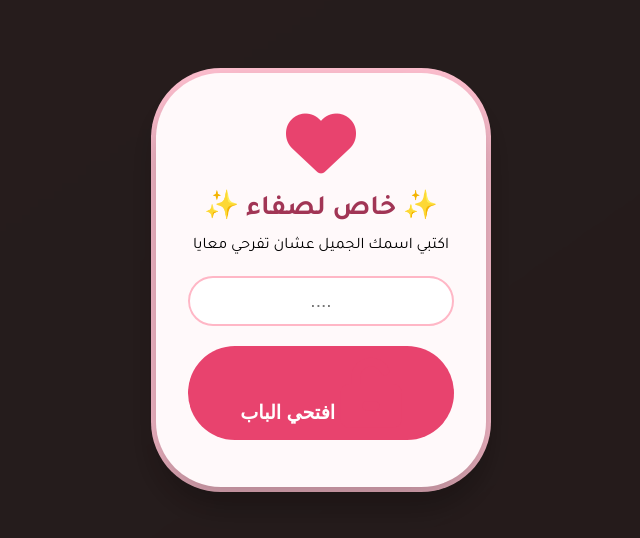
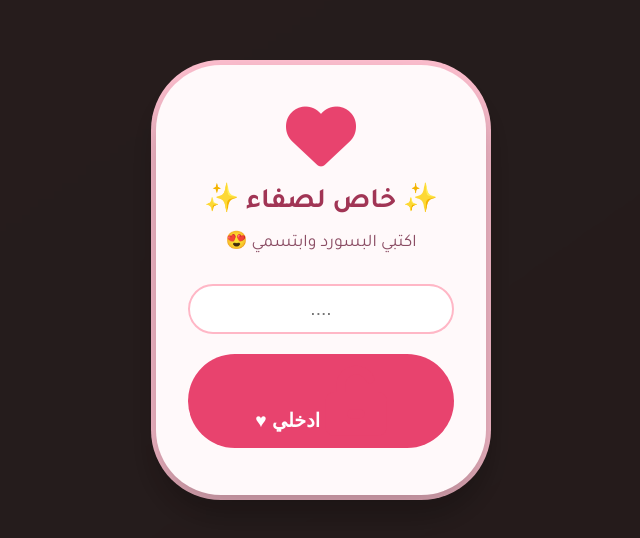
Before and after one commit to KingVIP123/-25, a plain HTML site: page index.html in a window 1280 px wide. Shown: the part 120-658 px from the top of the page, without its empty margins (319-959 px from the left). Drawn offline with nearby package versions, Linux system fonts and the light colour scheme.

Commit message:
Update index.html

```diff
--- a/index.html
+++ b/index.html
@@ -69,6 +69,11 @@
             color: #a13555;
             margin: 10px 0;
             font-size: 28px;
+        }
+        .password-card p {
+            color: #8b4d64;
+            margin-bottom: 10px;
+            font-size: 1.1rem;
         }
         .password-card input {
             width: 100%;
@@ -435,9 +440,9 @@
     <div class="password-card">
         <i class="fas fa-heart"></i>
         <h2>✨ خاص لصفاء ✨</h2>
-        <p>اكتبي اسمك الجميل عشان تفرحي معايا</p>
+        <p>اكتبي البسورد وابتسمي 😍</p>
         <input type="text" id="passInput" placeholder="...." autocomplete="off">
-        <button id="unlockBtn"><i class="fas fa-unlock-alt"></i> افتحي الباب</button>
+        <button id="unlockBtn"><i class="fas fa-unlock-alt"></i> ادخلي ♥</button>
         <div id="loginError" class="error-msg"></div>
     </div>
 </div>
@@ -510,7 +515,6 @@
             <iframe src="https://www.youtube.com/embed/u7MxCuYPQT4?si=WObcA8dPXPISuRm1" title="أغنيتك المفضلة يا صفاء" frameborder="0" allow="accelerometer; autoplay; clipboard-write; encrypted-media; gyroscope; picture-in-picture; web-share" referrerpolicy="strict-origin-when-cross-origin" allowfullscreen></iframe>
         </div>
 
-        <!-- تم تعديل النص حسب الطلب -->
         <div class="happy-message">
             <i class="fas fa-smile-wink"></i> ابتسمي مافي شي يستهل انتي الورده <i class="fas fa-smile-wink"></i>
         </div>
@@ -580,7 +584,7 @@
         document.getElementById('seconds').innerText = seconds < 10 ? '0'+seconds : seconds;
     }
 
-    // 30 صفحة (نفس المحتوى)
+    // 30 صفحة
     const pagesMessages = [
         "صفاء.. طيبة القلب اللي بتحسس كل اللي حواليها بالأمان.", "حنونة زي ما الأمهات بتحن، و كمان زيادة.", "رقتك تخلي الزهور تغار.", "صبورة و قوية، حتى لو الدنيا ضايقة.", "نقاء روحك باين من عينيك.", "ذكائك و حكمتك في أصعب المواقف.", "صفاء تعرف تسمع كويس و ده بيخلي الهموم تروح.", "ستيلك الجميل و أخلاقك العالية.", "عندك قدرة إنك تفرحي غيرك بضحكة.", "صفاء الحنونة، لما بتلمس إيدها على قلب حد.", "قلبك أبيض زي السكر، و كرمك و عطائك بدون حدود.", "حتى في صمتك بتحسي باللي حواليكي.", "شخصية قيادية بهدوء.", "جمال جوهرك هو سر جمالك الحقيقي.", "لما تكوني موجودة، كل حاجة بتبقى أحلى.", "طاقة إيجابية بتفوق الوصف.", "لطافتك اللي بتخليني أرضى بالدنيا كلها.", "حنينها للناس مش طبيعي.", "قوتك الناعمة تخلي أي شخص جنبك يحس بالأمان.", "حتى الفراشات بتعشق رقة تعاملك.", "جاذبية روحانية، قلبها مليان طمأنينة.", "إخلاصها نادر وفيّة.", "صباحك بيصحى في النفس شغف الحياة.", "مشاعرك الجياشة تطمئن القلوب.", "بتحسن تاخد بالها من تفاصيل صغيرة.", "حنية صفاء بتوصل لحد النجوم.", "رقيك في التعامل و تواضعك.", "صفاء صافية زي مية نبع.", "عطاؤها و سخائها بدون مقابل.", "صفاء.. أنتِ جميلة من جوا و برا دا دايمًا واضح."
     ];
@@ -608,16 +612,14 @@
     function nextBookPage() { goToBookPage(currentPageIndex+1); }
     function prevBookPage() { goToBookPage(currentPageIndex-1); }
 
-    // *********************************************
-    // لعبة الصندوق: 5 قلوب مع رسائل جديدة
-    // كلمة المرور: مجبش سرتي (نفس السابق)
+    // لعبة الصندوق: 5 قلوب
     const GAME_PASSWORD = "مجبش سرتي";
     const heartMessages = [
         "✨ صفاء، طيبتك بتصنع المعجزات. وجودك لوحده كفيل إنه يفرح أي زعلان. انتي نادرة ✨",
         "🌸 أنتِ نادرة مثل الياقوت، حنيتك بتلمس القلوب، وابتسامتك نور الدنيا. 🌸",
         "💖 صفاء، ديماً بتعطي أمل، وروحك الجميلة بتخلي الناس حواليكي مبسوطة. افتكري إنك مميزة و حنونة 💖",
-        "🌺 دايماً سندك ومعاكي .. في كل لحظة وفي كل مكان. أنتي مش لوحدك أبداً 🌺",      // القلب الرابع
-        "🌟 أجمل حد أنا عرفته وطيبه .. صفاء، أنتي فعلاً أجمل قلب و أطيب روح 🌟"       // القلب الخامس
+        "🌺 دايماً سندك ومعاكي .. في كل لحظة وفي كل مكان. أنتي مش لوحدك أبداً 🌺",
+        "🌟 أجمل حد أنا عرفته وطيبه .. صفاء، أنتي فعلاً أجمل قلب و أطيب روح 🌟"
     ];
 
     let gameUnlocked = false;
@@ -698,7 +700,6 @@
             startHearts();
             buildBook();
             goToBookPage(0);
-            // تجهيز اللعبة
             gameLockDiv.style.display = 'flex';
             gameContentDiv.style.display = 'none';
             gameUnlocked = false;
@@ -737,4 +738,4 @@
     window.onload = () => { passInput.focus(); };
 </script>
 </body>
-    </html>
+</html>
```
